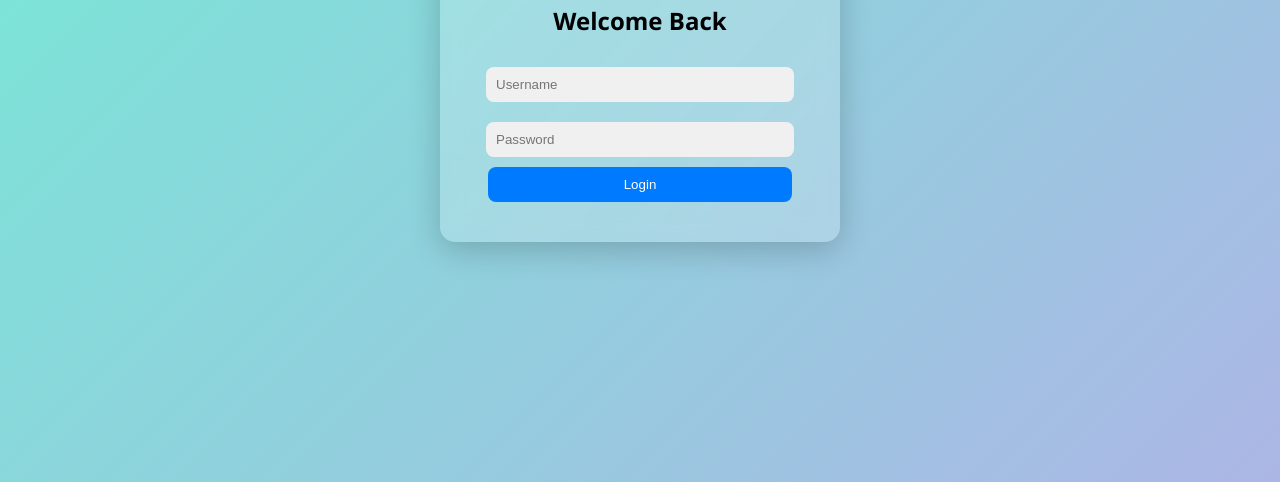
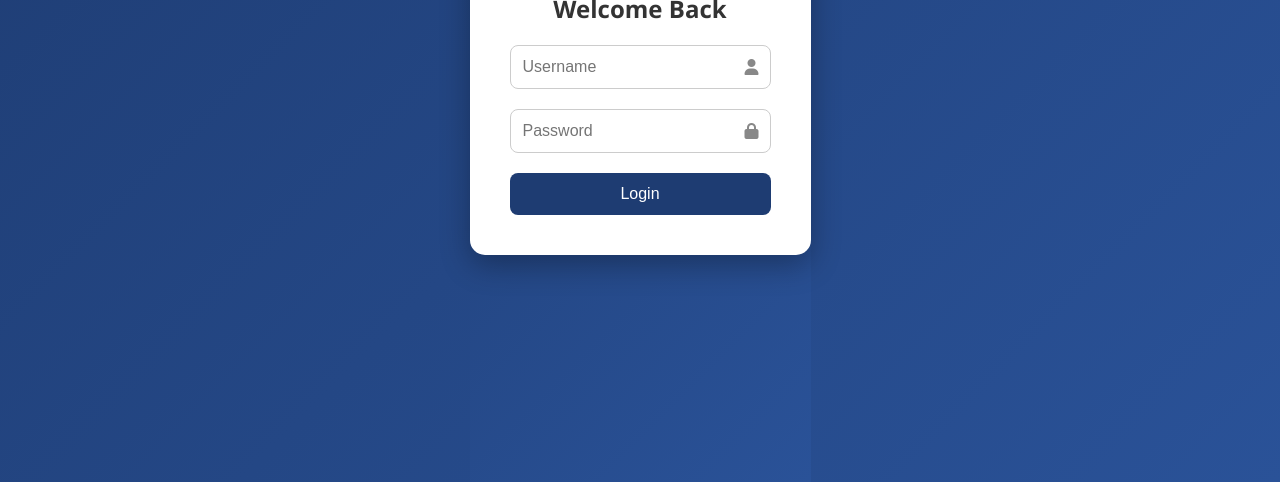
Before and after one commit to DEVADINESH-CODER/STRAINIGN, a plain HTML site: page index.html in a window 1280 px wide. Shown: the part 318-800 px from the top of the page. Drawn offline with Linux system fonts and the light colour scheme.

Commit message:
Update index.html

```diff
--- a/index.html
+++ b/index.html
@@ -4,76 +4,103 @@
   <meta charset="UTF-8">
   <title>College Login</title>
   <style>
-    body {
+    * {
+      box-sizing: border-box;
       margin: 0;
+      padding: 0;
+    }
+
+    body, html {
+      height: 100%;
       font-family: 'Segoe UI', sans-serif;
-      background: linear-gradient(135deg, #74ebd5, #ACB6E5);
+      background: linear-gradient(135deg, #1e3c72, #2a5298);
       display: flex;
       justify-content: center;
       align-items: center;
-      height: 100vh;
     }
-    .login-container {
-      background: rgba(255, 255, 255, 0.2);
-      backdrop-filter: blur(10px);
+
+    .login-wrapper {
+      background: white;
+      padding: 40px;
       border-radius: 15px;
-      padding: 40px;
-      width: 320px;
-      box-shadow: 0 8px 32px rgba(0,0,0,0.2);
+      box-shadow: 0 10px 30px rgba(0,0,0,0.3);
+      width: 100%;
+      max-width: 400px;
       text-align: center;
     }
+
     .logo {
-      width: 80px;
-      animation: fadeIn 2s ease-in-out;
+      width: 100px;
+      margin-bottom: 20px;
     }
-    @keyframes fadeIn {
-      from { opacity: 0; transform: scale(0.8); }
-      to { opacity: 1; transform: scale(1); }
+
+    h2 {
+      margin-bottom: 20px;
+      color: #333;
     }
+
+    .input-group {
+      position: relative;
+      margin-bottom: 20px;
+    }
+
     input[type="text"], input[type="password"] {
-      width: 90%;
-      padding: 10px;
-      margin: 10px 0;
-      border: none;
+      width: 100%;
+      padding: 12px 40px 12px 12px;
+      border: 1px solid #ccc;
       border-radius: 8px;
-      background: #f0f0f0;
+      font-size: 16px;
     }
+
+    .input-group i {
+      position: absolute;
+      right: 12px;
+      top: 50%;
+      transform: translateY(-50%);
+      color: #888;
+    }
+
     button {
-      width: 95%;
-      padding: 10px;
-      background-color: #007BFF;
+      width: 100%;
+      padding: 12px;
+      background-color: #1e3c72;
       color: white;
       border: none;
       border-radius: 8px;
+      font-size: 16px;
       cursor: pointer;
     }
+
     button:hover {
-      background-color: #0056b3;
+      background-color: #16335f;
+    }
+
+    @media screen and (max-width: 500px) {
+      .login-wrapper {
+        padding: 30px 20px;
+      }
     }
   </style>
+  <!-- Font Awesome for lock icons -->
+  <script src="https://kit.fontawesome.com/a076d0539.js" crossorigin="anonymous"></script>
 </head>
 <body>
 
-  <div class="login-container">
+  <div class="login-wrapper">
     <img src="https://images.spr.so/cdn-cgi/imagedelivery/j42No7y-dcokJuNgXeA0ig/40b7d78f-087c-4435-8716-61ab7b5bfef0/Ad_(1)/w=1920,quality=90,fit=scale-down" alt="College Logo" class="logo">
     <h2>Welcome Back</h2>
-    <form onsubmit="return loginUser()">
-      <input type="text" placeholder="Username" required><br>
-      <input type="password" placeholder="Password" required><br>
+    <form>
+      <div class="input-group">
+        <input type="text" placeholder="Username" required>
+        <i class="fas fa-user"></i>
+      </div>
+      <div class="input-group">
+        <input type="password" placeholder="Password" required>
+        <i class="fas fa-lock"></i>
+      </div>
       <button type="submit">Login</button>
     </form>
   </div>
 
-  <script>
-    function loginUser() {
-      // Simulate login success
-      alert("Login successful! Redirecting...");
-      setTimeout(() => {
-        window.location.href = "dashboard.html";
-      }, 1500); // 1.5 second delay
-      return false; // Prevent actual form submission
-    }
-  </script>
-
 </body>
 </html>
```
